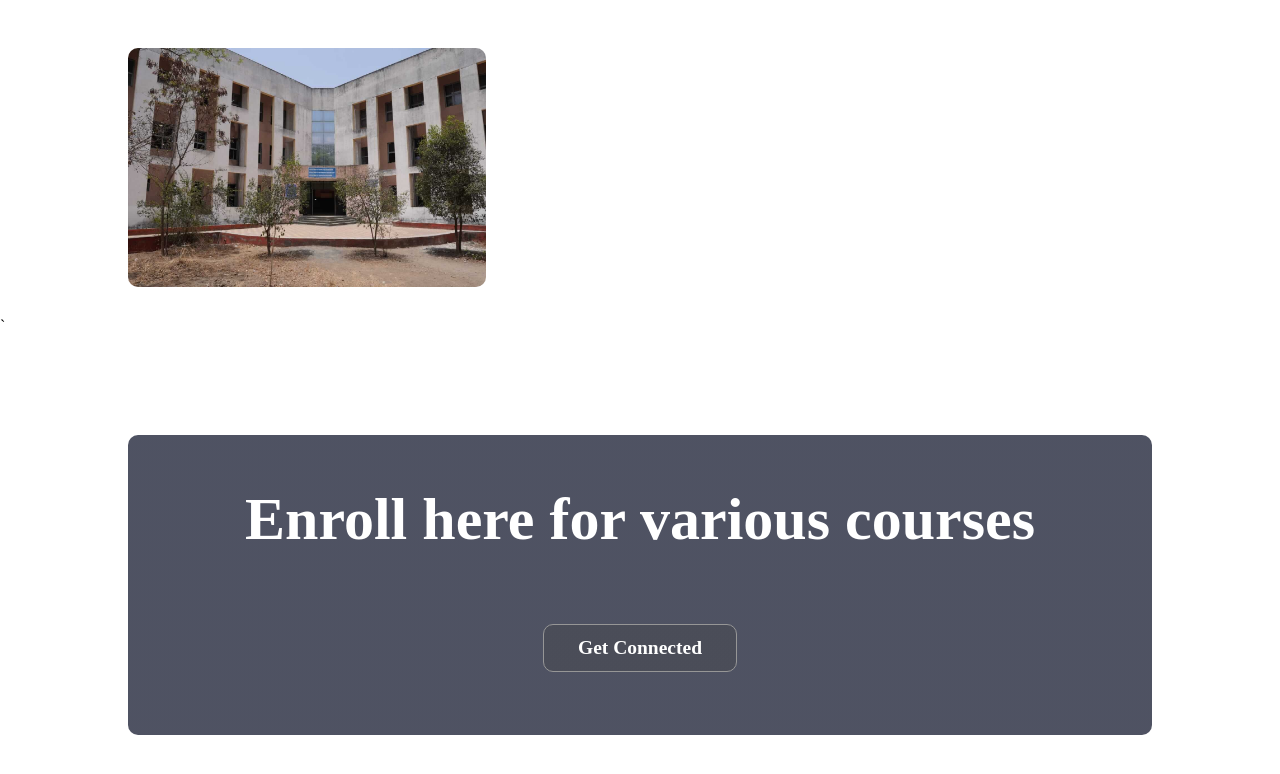
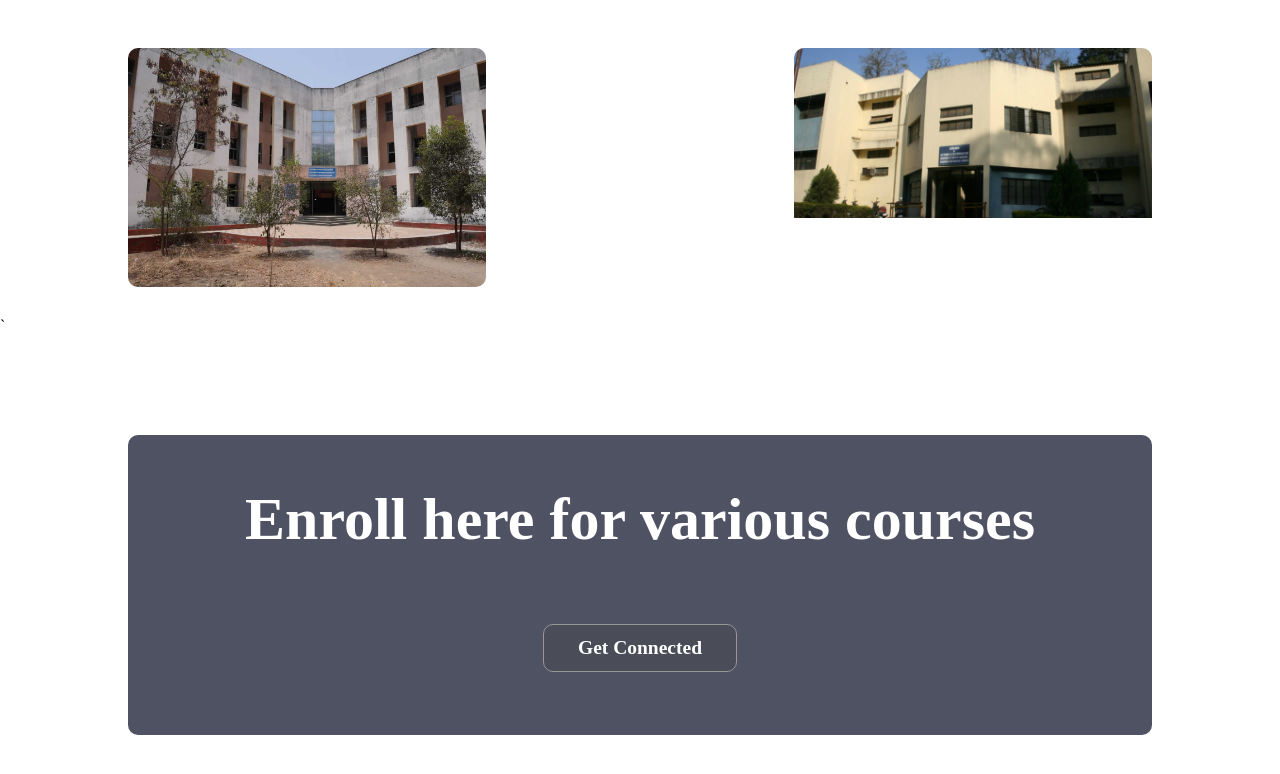
Before and after one commit to swarajgopale79-gif/ost, a plain HTML site: page index.html in a window 1280 px wide. Shown: the part 1740-2514 px from the top of the page. Drawn offline with Linux system fonts and the light colour scheme.

Commit message:
Revise index.html for structure and content updates
Updated the HTML structure and content of the index.html file, correcting various typographical errors and ensuring proper formatting.

```diff
--- a/index.html
+++ b/index.html
@@ -85,7 +85,7 @@
                 </div>
             </div>
             <div class="campus-col">
-                <!-- <img src="images/campus2.jpeg"> -->
+                <img src="images/campus2.jpeg">
                 <div class="layer">
                     <h3>
                         Electrical & elctronic Department
```
